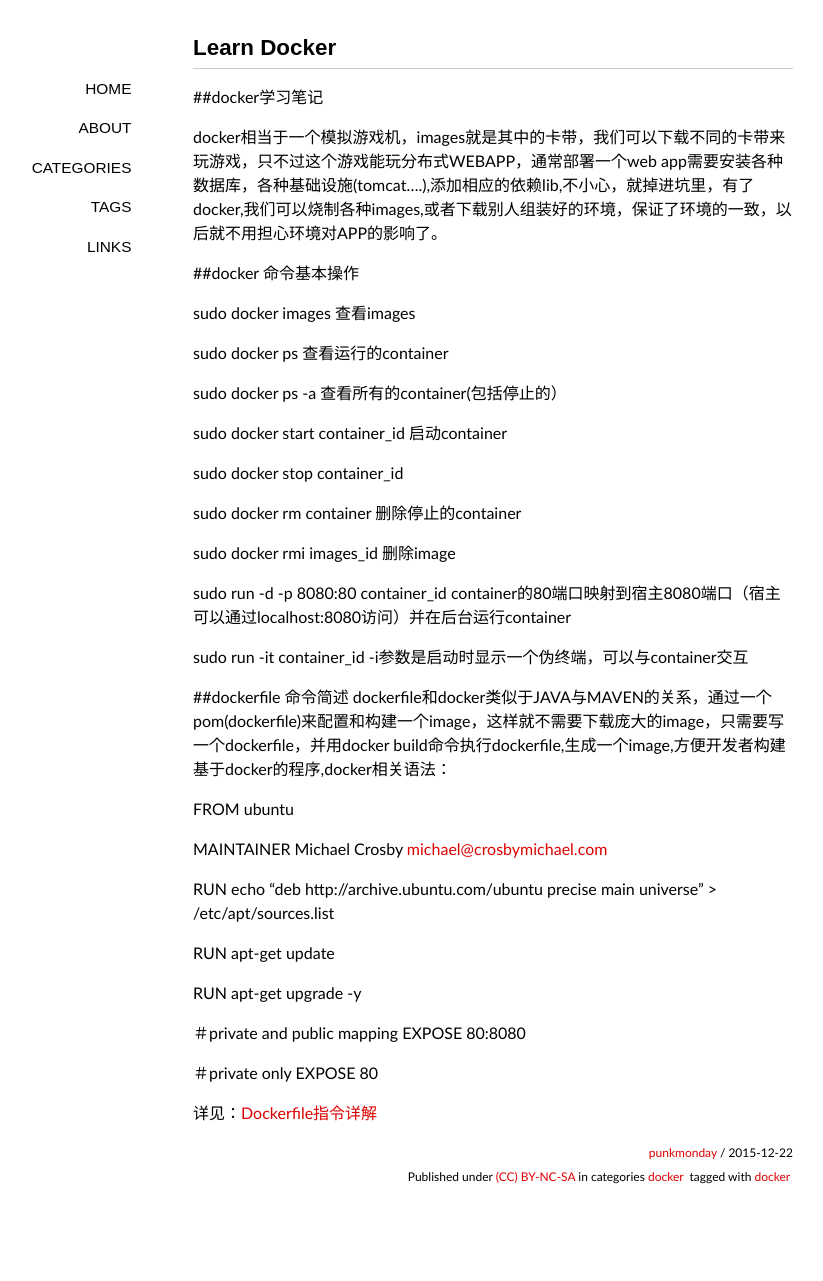
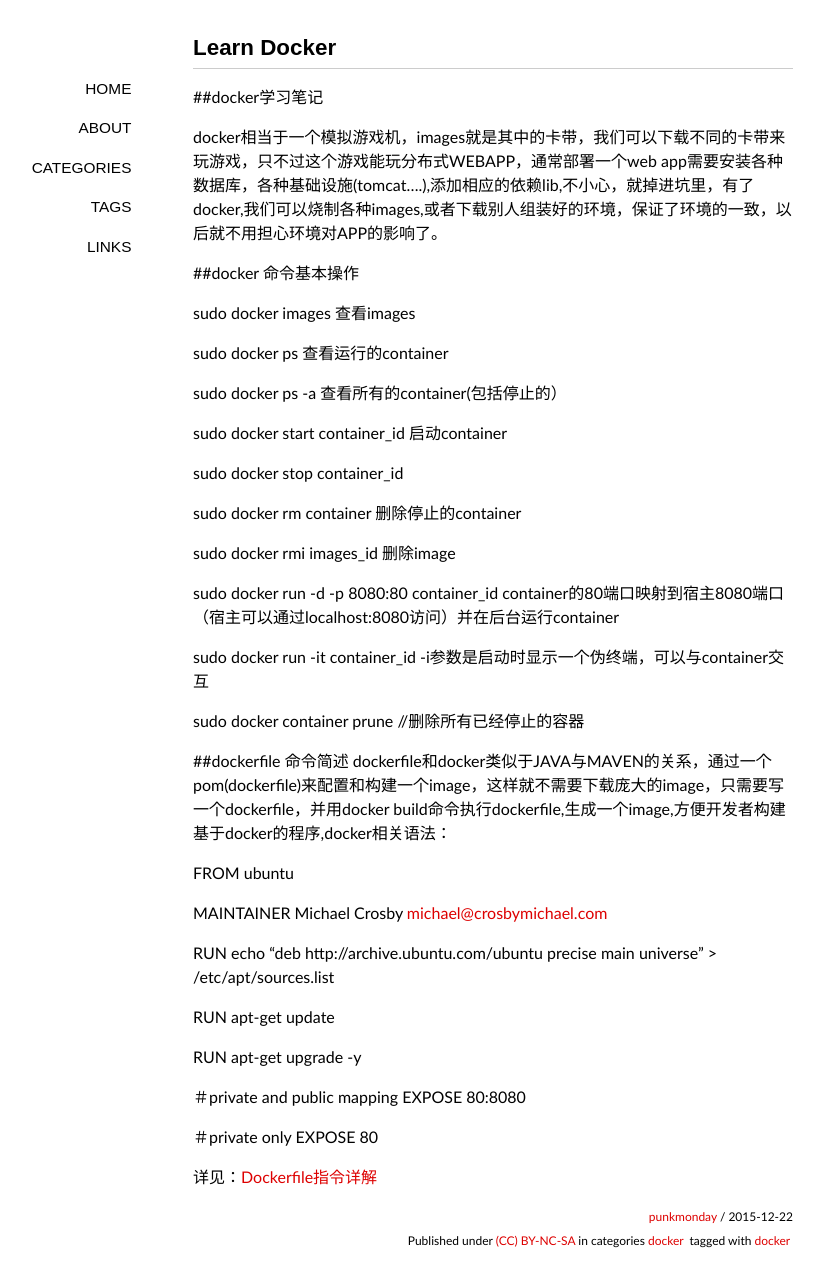
Before and after one commit to punkmonday/punkmonday.github.io, a Jekyll site: the page built from _posts/2015-12-22-learn-docker.md, in a window 1280 px wide. Shown: the whole page, without its empty margins (147-970 px from the left). Built offline with Jekyll 4.4.1, drawn with Linux system fonts in a browser that asks for light colours; some web fonts are replaced; comment, search, counter and statistics services are not loaded; before the commit the page ends 1217 px from its top, so only the background shows below that.

Commit message:
Update 2015-12-22-learn-docker.md

```diff
--- a/_posts/2015-12-22-learn-docker.md
+++ b/_posts/2015-12-22-learn-docker.md
@@ -28,9 +28,11 @@ sudo docker rm container 删除停止的container
 
 sudo docker rmi images_id 删除image
 
-sudo run -d -p 8080:80 container_id  container的80端口映射到宿主8080端口（宿主可以通过localhost:8080访问）并在后台运行container
+sudo docker run -d -p 8080:80 container_id  container的80端口映射到宿主8080端口（宿主可以通过localhost:8080访问）并在后台运行container
 
-sudo run -it container_id -i参数是启动时显示一个伪终端，可以与container交互
+sudo docker run -it container_id -i参数是启动时显示一个伪终端，可以与container交互
+
+sudo docker container prune //删除所有已经停止的容器
 
 ##dockerfile 命令简述
 dockerfile和docker类似于JAVA与MAVEN的关系，通过一个pom(dockerfile)来配置和构建一个image，这样就不需要下载庞大的image，只需要写一个dockerfile，并用docker build命令执行dockerfile,生成一个image,方便开发者构建基于docker的程序,docker相关语法：
```
